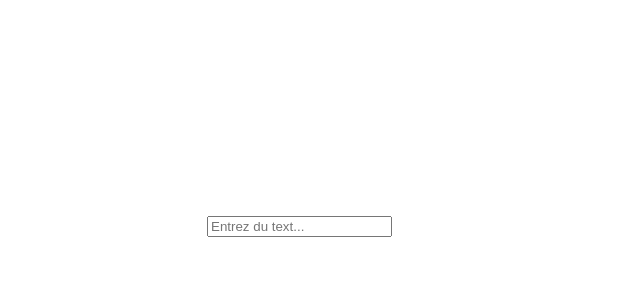
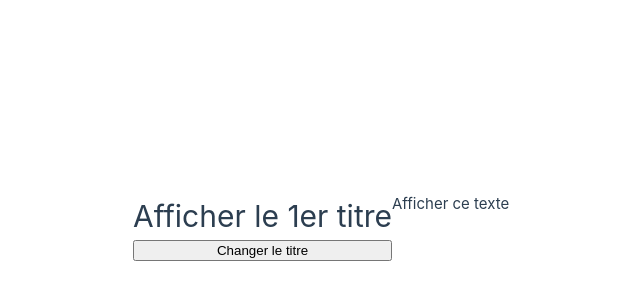
Before and after one commit to GregMarshall999/initiation, a Vue app: page / in a window 1280 px wide. Before the commit this address had no page. Shown: the part 174-474 px from the top of the page, without its empty margins (248-888 px from the left). Built offline with nearby package versions, Linux system fonts and the light colour scheme.

Commit message:
conditionnel

```diff
--- a/src/App.vue
+++ b/src/App.vue
@@ -1,15 +1,21 @@
 <template>
 
-<input v-model="valeur" placeholder="Entrez du text..."/>
-<p>{{ valeur }}</p>
+<h1 v-if="showFirstTitle">Afficher le 1er titre</h1>
+<h1 v-else>Afficher un autre titre</h1>
+
+<p v-show="showFirstTitle">Afficher ce texte</p>
+
+<button @click="toggleTitle">Changer le titre</button>
 
 </template>
 
 <script setup>
 import { ref } from "vue";
 
-const valeur = ref('');
-
+const showFirstTitle = ref(true);
+function toggleTitle() {
+	showFirstTitle.value = !showFirstTitle.value;
+}
 </script>
 
 <style scoped>
```
